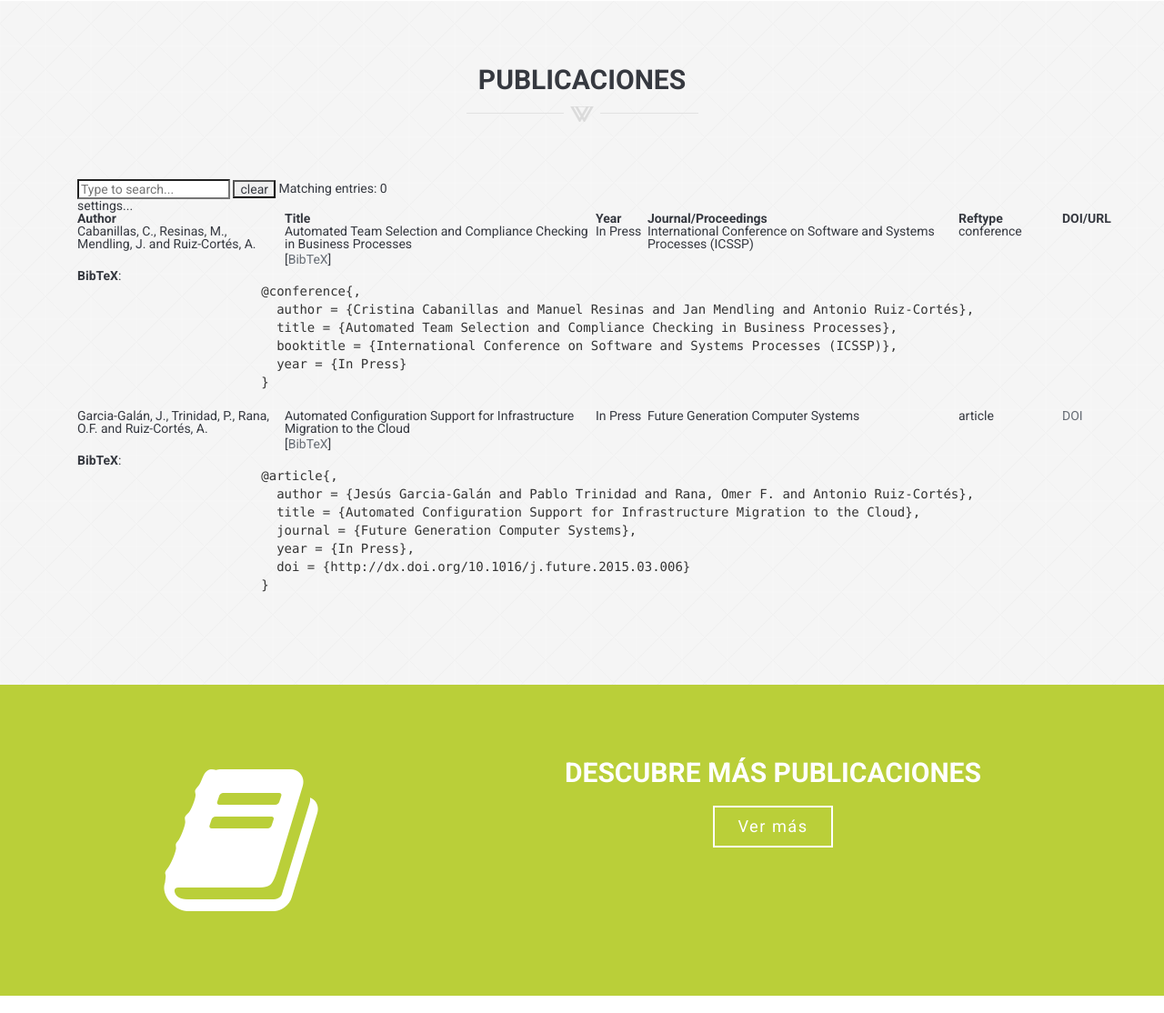
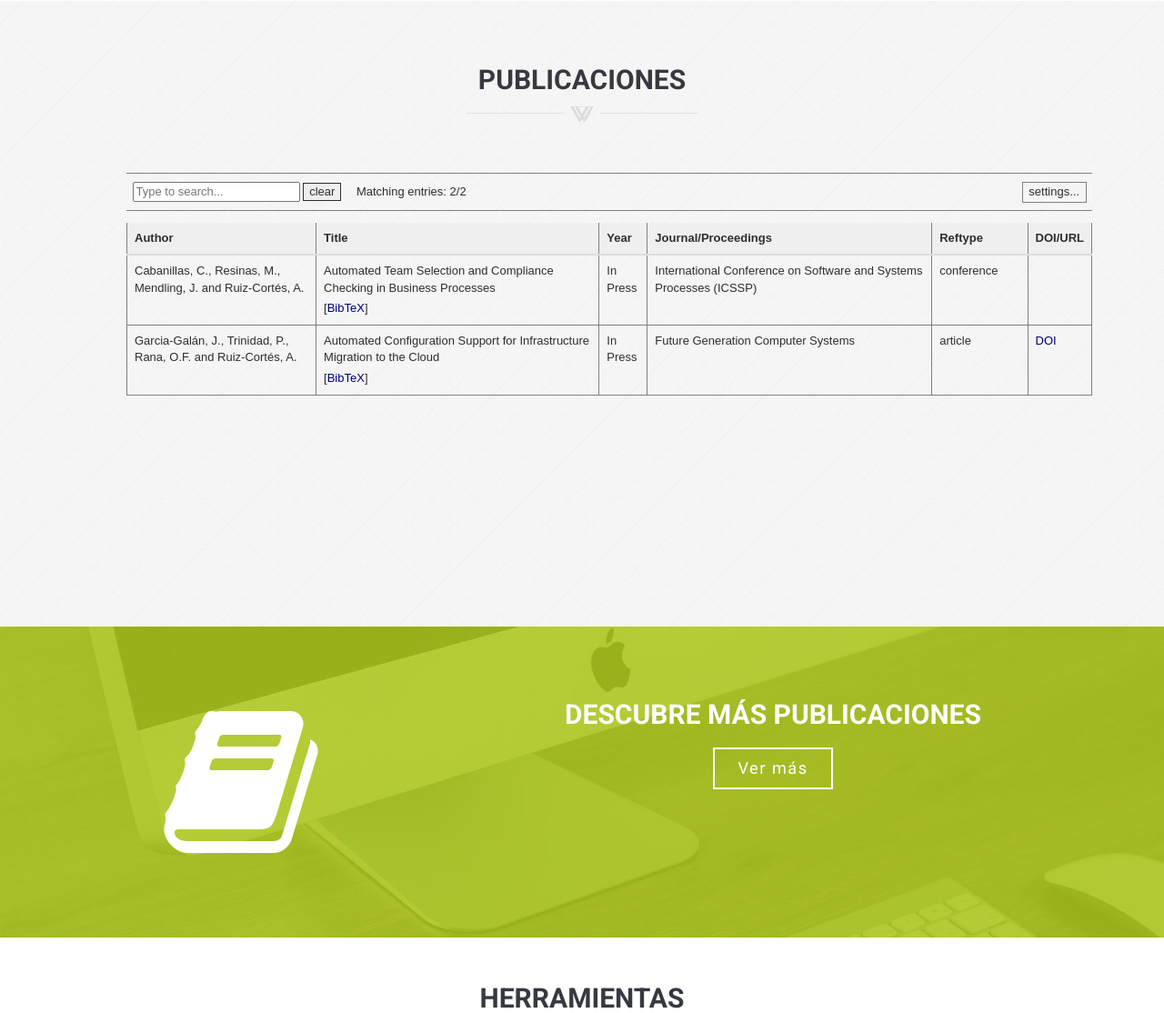
Before and after one commit to CristinaPerea/rcis, a PHP site: page /errorlogin.php in a window 1280 px wide. Shown: the part 1573-2687 px from the top of the page at 91% size. Run offline with PHP 8.4, Linux system fonts and the light colour scheme; some libraries are stand-ins or nearby versions.

Commit message:
Bugs solventados

```diff
--- a/errorlogin.php
+++ b/errorlogin.php
@@ -1,3 +1,7 @@
+<?php
+    session_start();
+    session_destroy();
+?>
 <!doctype html>
 <!--
 	Template:	 Unika - Responsive One Page HTML5 Template
@@ -298,6 +316,9 @@
                                 <div class="page-header text-center wow fadeInUp" data-wow-delay="0.3s">
                                     <h2>Publicaciones</h2>
                                     <div class="devider"></div>
+                                    <div class="container">
+                                         <iframe class="container responsive-iframe-container-publicaciones" src="test-table-pro.html" srcolling="no"></iframe>
+                                    </div>
                                 </div>
                             </div>
                         </div>
@@ -305,68 +326,7 @@
 
                     </div> <!-- /.row -->
 
-                    <div class="container">
-                    <body>
-
-                        <form action="" id="quicksearch">
-                        <input type="text" id="qs_field" autocomplete="off" placeholder="Type to search..." /> <input type="button" onclick="clearQS()" value="clear" />
-                        <span id="searchstat">Matching entries: <span id="stat">0</span></span>
-                        <div id="showsettings" onclick="toggleSettings()">settings...</div>
-                        <div id="settings" class="hidden">
-                        <ul>
-                        <li><input type="checkbox" class="search_setting" id="opt_searchAbs" onchange="updateSetting(this)"><label for="opt_searchAbs"> include abstract</label></li>
-                        <li><input type="checkbox" class="search_setting" id="opt_searchRev" onchange="updateSetting(this)"><label for="opt_searchRev"> include review</label></li>
-                        <li><input type="checkbox" class="search_setting" id="opt_useRegExp" onchange="updateSetting(this)"><label for="opt_useRegExp"> use RegExp</label></li>
-                        <li><input type="checkbox" class="search_setting" id="opt_noAccents" onchange="updateSetting(this)"><label for="opt_noAccents"> ignore accents</label></li>
-                        </ul>
-                        </div>
-                        </form>
-                        <table id="qs_table" border="1">
-                        <thead><tr><th width="20%">Author</th><th width="30%">Title</th><th width="5%">Year</th><th width="30%">Journal/Proceedings</th><th width="10%">Reftype</th><th width="5%">DOI/URL</th></tr></thead>
-                        <tbody><tr id="" class="entry">
-                            <td>Cabanillas, C., Resinas, M., Mendling, J. and Ruiz-Cort&eacute;s, A.</td>
-                            <td>Automated Team Selection and Compliance Checking in Business Processes <p class="infolinks">[<a href="javascript:toggleInfo('','bibtex')">BibTeX</a>]</p></td>
-                            <td>In Press</td>
-                            <td>International Conference on Software and Systems Processes (ICSSP)&nbsp;</td>
-                            <td>conference</td>
-                            <td>&nbsp;</td>
-                        </tr>
-                        <tr id="bib_" class="bibtex noshow">
-                        <td colspan="6"><b>BibTeX</b>:
-                        <pre>
-                        @conference{,
-                          author = {Cristina Cabanillas and Manuel Resinas and Jan Mendling and Antonio Ruiz-Cort&eacute;s},
-                          title = {Automated Team Selection and Compliance Checking in Business Processes},
-                          booktitle = {International Conference on Software and Systems Processes (ICSSP)},
-                          year = {In Press}
-                        }
-                        </pre></td>
-                        </tr>
-                        <tr id="" class="entry">
-                            <td>Garcia-Gal&aacute;n, J., Trinidad, P., Rana, O.F. and Ruiz-Cort&eacute;s, A.</td>
-                            <td>Automated Configuration Support for Infrastructure Migration to the Cloud <p class="infolinks">[<a href="javascript:toggleInfo('','bibtex')">BibTeX</a>]</p></td>
-                            <td>In Press</td>
-                            <td>Future Generation Computer Systems&nbsp;</td>
-                            <td>article</td>
-                            <td><a href="http://dx.doi.org/10.1016/j.future.2015.03.006">DOI</a> &nbsp;</td>
-                        </tr>
-                        <tr id="bib_" class="bibtex noshow">
-                        <td colspan="6"><b>BibTeX</b>:
-                        <pre>
-                        @article{,
-                          author = {Jes&uacute;s Garcia-Gal&aacute;n and Pablo Trinidad and Rana, Omer F. and Antonio Ruiz-Cort&eacute;s},
-                          title = {Automated Configuration Support for Infrastructure Migration to the Cloud},
-                          journal = {Future Generation Computer Systems},
-                          year = {In Press},
-                          doi = {http://dx.doi.org/10.1016/j.future.2015.03.006}
-                        }
-                        </pre></td>
-                        </tr>
-                        </tbody>
-                        </table>
-                        <!-- file generated by JabRef -->
-                        </body>
-                       <!-- <div class="col-md-12">
+                    <!-- <div class="col-md-12">
                             <ul class="">
                                 <li class="col-md-6">
                                     <h4 class="col-md-1"><span class="icon-book"></span></h4>
```
Also changed, not shown: other parts of errorlogin.php (+14 -14 lines), 1 other file.
